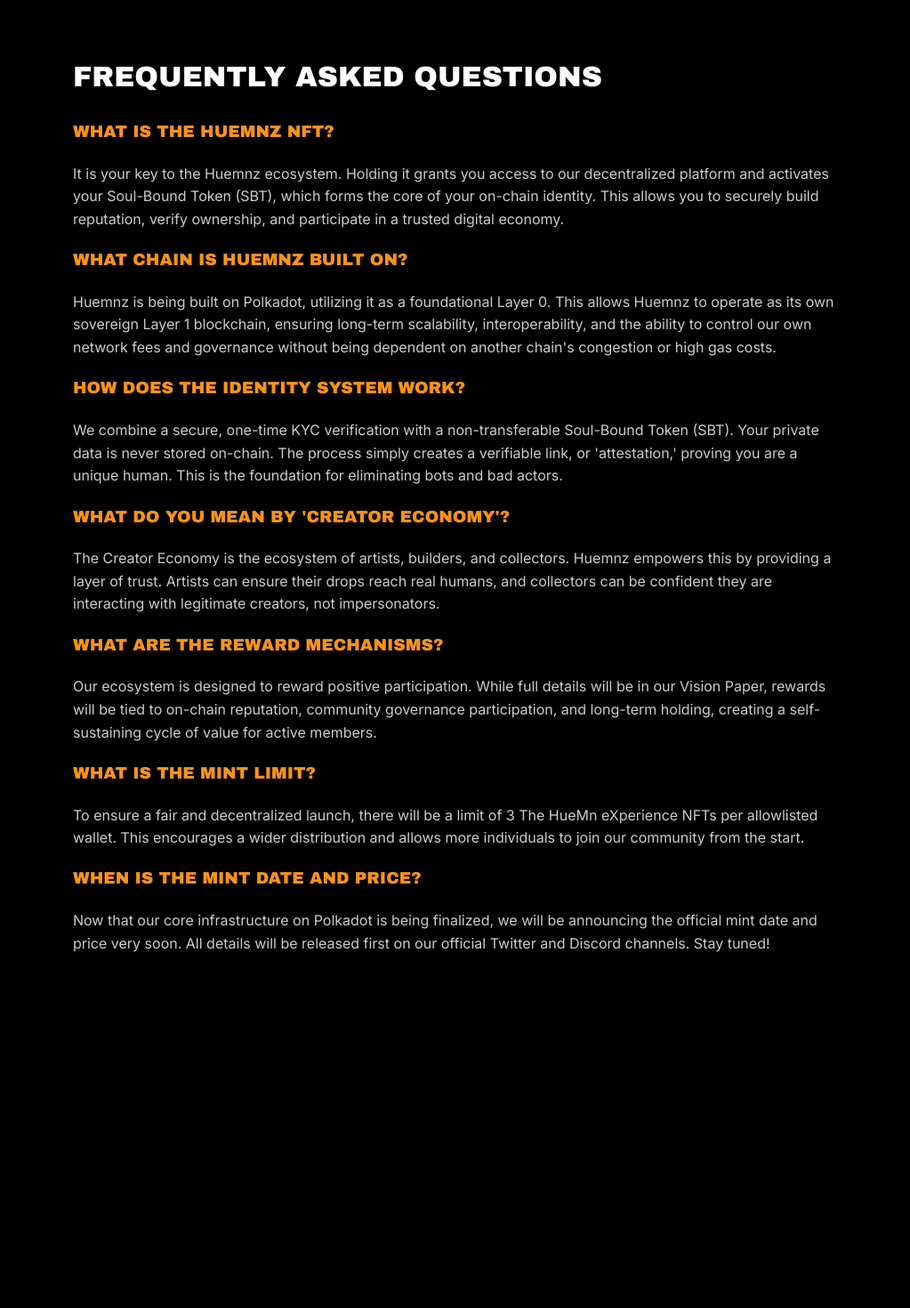
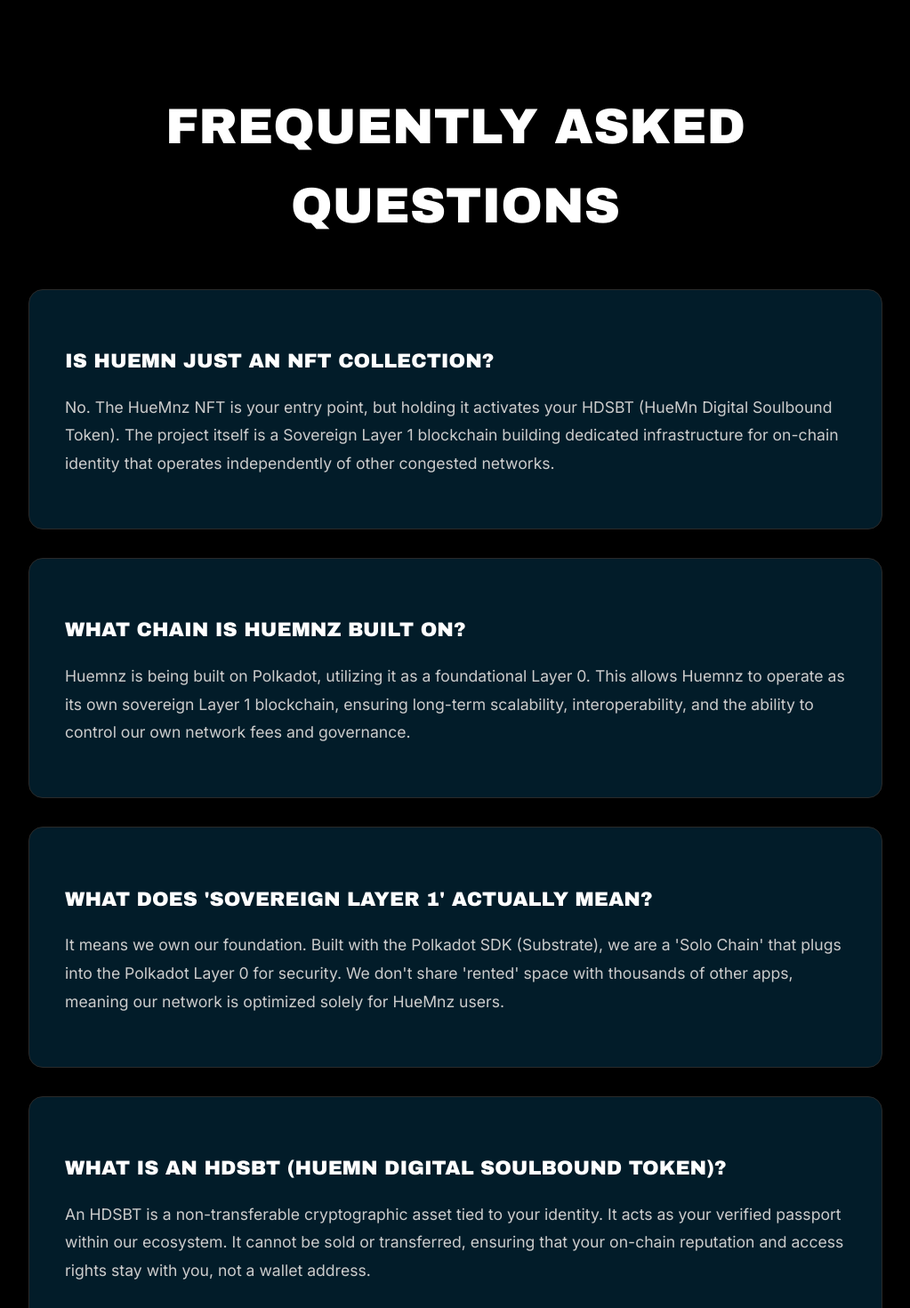
Before and after one commit to uploadnprogress/huemnz-frontend, a React (Vite) app: page /faq in a window 1280 px wide. Shown: the part 140-1610 px from the top of the page at 89% size, without its empty margins (128-1151 px from the left). Before the commit the page ends 1329 px from the top, so only its background shows below. Built offline with nearby package versions, Linux system fonts and the light colour scheme.

Commit message:
Final: Site-wide consistent theme, vertical socials, and merged technical/narrative copy

```diff
--- a/src/Homepage.module.css
+++ b/src/Homepage.module.css
@@ -1,12 +1,53 @@
+/* ===== GLOBAL VARIABLES ===== */
+:root {
+  --bg: #000000;
+  --text: #e0e0e0;
+  --accent: #007BFF;
+  --game: #F7931A;
+  --border: #2a2a2a;
+  --bg-blueish: #021c29;
+}
+
 .container {
   max-width: 100%;
   margin: 0 auto;
-  background-color: #000000;
-  color: #e0e0e0;
+  background-color: var(--bg);
+  color: var(--text);
   overflow-x: hidden;
 }
 
-/* Visibility Fixes */
+/* ===== WINNER BANNER ===== */
+@keyframes pulseGlow {
+  0% { box-shadow: 0 0 5px rgba(40, 167, 69, 0.2); }
+  50% { box-shadow: 0 0 20px rgba(40, 167, 69, 0.5); }
+  100% { box-shadow: 0 0 5px rgba(40, 167, 69, 0.2); }
+}
+
+.winnerBanner {
+  background: linear-gradient(90deg, #28a745, #20c997);
+  text-align: center;
+  margin: 2rem auto;
+  max-width: 1200px;
+  border-radius: 8px;
+  border: 1px solid #28a745;
+  animation: pulseGlow 4s infinite ease-in-out;
+}
+.winnerBanner a {
+  display: block;
+  padding: 0.75rem 1rem;
+  color: #ffffff;
+  text-decoration: none;
+  font-weight: 600;
+}
+
+/* ===== SECTIONS ===== */
+.welcomeSection, .missionSection, .roadmapSection, .teamSection {
+  max-width: 1200px;
+  margin: 0 auto;
+  padding: 6rem 2rem;
+  text-align: center;
+}
+
 .mainTitle, .sectionTitle, .cardTitle, .memberTitle, .footerLogo {
   color: #ffffff !important;
 }
@@ -15,46 +56,45 @@
   color: #cccccc !important;
 }
 
-/* MISSION TILES - GRID LOGIC */
+/* MISSION GRID */
 .missionGrid {
   display: grid;
-  grid-template-columns: repeat(3, 1fr); /* Horizontal on Desktop */
+  grid-template-columns: repeat(3, 1fr);
   gap: 1.5rem;
   text-align: left;
 }
 
-/* Vertical Stack for Mobile */
+.missionCard {
+  background-color: var(--bg-blueish);
+  border: 1px solid var(--border);
+  padding: 2.5rem;
+  border-radius: 12px;
+  display: flex;
+  flex-direction: column;
+  height: 100%;
+}
+.missionCard h3 { color: var(--game); margin-bottom: 1rem; font-size: 1.6rem; }
+
 @media (max-width: 768px) {
-  .missionGrid {
-    grid-template-columns: 1fr !important;
-  }
+  .missionGrid { grid-template-columns: 1fr !important; }
+  .welcomeSection h1 { font-size: 2.5rem; }
 }
 
-.welcomeSection, .missionSection, .roadmapSection, .teamSection {
-  max-width: 1200px;
-  margin: 0 auto;
-  padding: 6rem 2rem;
-  text-align: center;
-}
-
-.missionCard {
-  background-color: #021c29;
-  border: 1px solid #2a2a2a;
-  padding: 2rem;
-  border-radius: 12px;
-}
-
+/* CAROUSEL */
 .carouselSection {
   padding: 4rem 2rem;
   background-color: #121212;
+  margin-bottom: 6rem;
+  overflow: hidden;
 }
-
 .carouselImage {
   width: 100%;
   height: auto;
   border-radius: 8px;
+  border: 1px solid var(--border);
 }
 
+/* TEAM SECTION */
 .teamGrid {
   display: grid;
   grid-template-columns: repeat(auto-fit, minmax(250px, 1fr));
@@ -62,51 +102,39 @@
   max-width: 900px;
   margin: 0 auto;
 }
-
-/* Update these specific sections in HomePage.module.css */
-
-/* Update these specific sections in HomePage.module.css */
+.teamMember img {
+  width: 200px; height: 200px;
+  object-fit: cover;
+  border-radius: 50%;
+  border: 2px solid var(--border);
+  margin-bottom: 1rem;
+}
 
 .memberSocials {
   display: flex;
-  flex-direction: column; /* Stack vertically */
-  align-items: center;    /* Center the links */
-  gap: 12px;              /* Space between links */
+  flex-direction: column;
+  align-items: center;
+  gap: 12px;
   margin-top: 15px;
 }
 
 .socialLink {
-  color: #F7931A !important; /* Yellowish-gold color */
+  color: var(--game) !important;
   text-decoration: none;
   font-weight: 600;
-  font-size: 0.95rem;
   display: flex;
   align-items: center;
   gap: 8px;
-  transition: opacity 0.3s ease;
 }
 
-.socialLink:hover {
-  opacity: 0.8;
-}
+/* SUBMISSION FORM */
+.submissionSection { padding: 5rem 2rem; text-align: center; max-width: 800px; margin: 0 auto; }
+.artForm { display: flex; flex-direction: column; gap: 1rem; margin-top: 2rem; }
+.formInput, .formTextarea { padding: 1rem; border-radius: 8px; border: 1px solid var(--border); background: #000; color: #fff; }
+.primaryButton { padding: 1rem; background-color: var(--accent); color: white; border: none; border-radius: 8px; cursor: pointer; font-weight: bold; }
 
-.missionCard {
-  background-color: #021c29;
-  border: 1px solid #2a2a2a;
-  padding: 2.5rem;
-  border-radius: 12px;
-  display: flex;
-  flex-direction: column;
-  height: 100%; /* Makes all cards in a row the same height */
-}
-
-.cardBody {
-  color: #cccccc !important;
-  line-height: 1.6;
-  text-align: left; /* Better readability for longer text */
-}
-
-.footer { background-color: #050505; padding: 4rem 2rem 2rem; text-align: center; }
+/* FOOTER */
+.footer { background-color: #050505; padding: 4rem 2rem 2rem; border-top: 1px solid var(--border); text-align: center; }
 .footerLinks { display: flex; gap: 2rem; justify-content: center; margin-bottom: 20px; }
-.footerLinks span { cursor: pointer; color: #fff; }
 .socialIcons { display: flex; gap: 1.5rem; justify-content: center; }
+.socialIcons a { color: #fff; font-size: 1.5rem; }
--- a/src/pages/AboutPage.jsx
+++ b/src/pages/AboutPage.jsx
@@ -12,23 +12,30 @@ function AboutPage() {
     >
       <h1>The Genesis of Huemnz</h1>
       <div className={styles.content}>
-        <h2>A Necessary Disruption</h2>
+        <div>
+          <h2>A Necessary Revolution</h2>
           <p>
-          Huemnz wasn't born from a desire to launch another digital collectible. It was forged from the frustrating reality of the Web3 space: a world of infinite potential built on a foundation of digital quicksand.
+            Huemnz wasn't born from a desire to launch another digital collectible. It was forged from the frustrating reality of the Web3 space: a world of infinite potential built on digital quicksand. We saw brilliant builders and artists lose everything to impersonation and Sybil attacks because the industry prioritized anonymity over accountability.
           </p>
+        </div>
+        <div>
+          <h2>Foundational Independence</h2>
           <p>
-          As the founder, I watched brilliant artists lose their credibility to impersonators and savvy investors lose their fortunes to rudimentary scams. We celebrated ownership but neglected identity. We built decentralized economies on centralized points of failure. The promise of Web3 was being undermined by its own "digital frailty." This had to change.
+            We are here to move the industry toward true digital independence. By leveraging the <strong>Polkadot SDK</strong>, we’ve engineered a custom environment that puts the human first. We believe your digital identity should be your property—unbreakable, unstealable, and undeniable.
           </p>
-        <h2>The New Standard: Identity as a Foundation</h2>
+        </div>
+        <div>
+          <h2>Built-in Security</h2>
           <p>
-          We are here to introduce a new standard. Huemnz is the infrastructure for a more secure and equitable creator economy. We believe the future of digital interaction isn't just about faster transactions; it's about **provable reputation**.
+            The art is the key, but the code is the lock. Every line of our custom Layer 1 is designed to empower the creator and protect the collector. We established a foundational "Proof of Personhood" that gives you a cryptographic key to navigate the digital world with confidence.
           </p>
+        </div>
+        <div>
+          <h2>The Visionary Core</h2>
           <p>
-          By creating a synergistic link between a secure, one-time verification and a non-transferable Soul-Bound Token (SBT), Huemnz establishes a foundational "Proof of Personhood." This isn't about exposing your private data; it's about giving you a cryptographic key that says "I am me," which you can use to navigate the digital world with unprecedented security and confidence.
+            The art, beautifully crafted by our visionary artist, is the symbol of your entry into this ecosystem. Together, the founder's technical architecture and the artist's aesthetic vision are building a more secure, more trustworthy, and more <em>human</em> digital future.
           </p>
-        <p>
-          The art, beautifully crafted by our visionary artist, is the key to this new ecosystem. It is a symbol of your entry into a more secure, more trustworthy, and more *human* digital future.
-        </p>
+        </div>
       </div>
     </motion.div>
   );
--- a/src/pages/ContentPage.module.css
+++ b/src/pages/ContentPage.module.css
@@ -1,20 +1,67 @@
 .container {
-  max-width: 900px;
+  max-width: 1000px;
   margin: 0 auto;
-  padding: 100px 20px;
+  padding: 120px 20px;
   background-color: #000;
   min-height: 100vh;
 }
 
-.container h1, .container h2 {
+.container h1 {
   color: #ffffff !important;
+  font-size: 3.5rem;
+  text-align: center;
+  margin-bottom: 3rem;
+}
+
+.subtitle {
+  color: #a0a0a0 !important;
+  font-size: 1.3rem;
+  text-align: center;
+  margin-bottom: 4rem;
+  font-style: italic;
+}
+
+.content, .faqList {
+  display: flex;
+  flex-direction: column;
+  gap: 2rem;
+}
+
+.content > div, .faqItem, .contentBlock {
+  background-color: #021c29;
+  border: 1px solid #2a2a2a;
+  padding: 2.5rem;
+  border-radius: 16px;
+  box-shadow: 0 4px 20px rgba(0, 0, 0, 0.5);
+}
+
+.container h2, .faqItem h3 {
+  color: #F7931A !important;
+  margin-bottom: 1.5rem;
+  font-size: 1.8rem;
 }
 
 .container h3 {
-  color: #F7931A !important;
+  color: #ffffff !important;
+  margin-bottom: 0.75rem;
+  font-size: 1.4rem;
 }
 
 .container p, .container li {
   color: #cccccc !important;
-  line-height: 1.6;
+  line-height: 1.8;
+  font-size: 1.1rem;
 }
+
+.container ul {
+  padding-left: 1.5rem;
+  margin-top: 1rem;
+}
+
+.container li {
+  margin-bottom: 1rem;
+}
+
+.container strong {
+  color: #F7931A;
+}
--- a/src/pages/FAQPage.jsx
+++ b/src/pages/FAQPage.jsx
@@ -4,32 +4,48 @@ import styles from './ContentPage.module.css';
 
 const faqs = [
   {
-    q: "What is The HueMnz NFT?",
-    a: "It is your key to the Huemnz ecosystem. Holding it grants you access to our decentralized platform and activates your Soul-Bound Token (SBT), which forms the core of your on-chain identity. This allows you to securely build reputation, verify ownership, and participate in a trusted digital economy."
+    q: "Is HueMn just an NFT collection?",
+    a: "No. The HueMnz NFT is your entry point, but holding it activates your HDSBT (HueMn Digital Soulbound Token). The project itself is a Sovereign Layer 1 blockchain building dedicated infrastructure for on-chain identity that operates independently of other congested networks."
   },
   {
     q: "What chain is Huemnz built on?",
-    a: "Huemnz is being built on Polkadot, utilizing it as a foundational Layer 0. This allows Huemnz to operate as its own sovereign Layer 1 blockchain, ensuring long-term scalability, interoperability, and the ability to control our own network fees and governance without being dependent on another chain's congestion or high gas costs."
+    a: "Huemnz is being built on Polkadot, utilizing it as a foundational Layer 0. This allows Huemnz to operate as its own sovereign Layer 1 blockchain, ensuring long-term scalability, interoperability, and the ability to control our own network fees and governance."
   },
-    {
+  {
+    q: "What does 'Sovereign Layer 1' actually mean?",
+    a: "It means we own our foundation. Built with the Polkadot SDK (Substrate), we are a 'Solo Chain' that plugs into the Polkadot Layer 0 for security. We don't share 'rented' space with thousands of other apps, meaning our network is optimized solely for HueMnz users."
+  },
+  {
+    q: "What is an HDSBT (HueMn Digital Soulbound Token)?",
+    a: "An HDSBT is a non-transferable cryptographic asset tied to your identity. It acts as your verified passport within our ecosystem. It cannot be sold or transferred, ensuring that your on-chain reputation and access rights stay with you, not a wallet address."
+  },
+  {
     q: "How does the identity system work?",
-    a: "We combine a secure, one-time KYC verification with a non-transferable Soul-Bound Token (SBT). Your private data is never stored on-chain. The process simply creates a verifiable link, or 'attestation,' proving you are a unique human. This is the foundation for eliminating bots and bad actors."
+    a: "We combine a secure, one-time KYC verification with a non-transferable Soul-Bound Token (SBT). Your private data is never stored on-chain. The process creates a verifiable link, or 'attestation,' proving you are a unique human. This is the foundation for eliminating bots and bad actors."
   },
-    {
+  {
+    q: "How do you handle KYC without storing my data?",
+    a: "We use the Substrate Identity Pallet. A trusted third-party Registrar verifies your documentation off-chain and issues an on-chain 'Judgment.' The blockchain only sees a 'Verified' status; it never touches your personal files."
+  },
+  {
+    q: "Why Polkadot instead of an Ethereum L2?",
+    a: "L2s are subject to the 'landlord' rules of their L1. By building on Polkadot as a Layer 0, we get the absolute sovereignty to customize our chain logic via Pallets while maintaining massive shared security from the relay chain."
+  },
+  {
     q: "What do you mean by 'Creator Economy'?",
     a: "The Creator Economy is the ecosystem of artists, builders, and collectors. Huemnz empowers this by providing a layer of trust. Artists can ensure their drops reach real humans, and collectors can be confident they are interacting with legitimate creators, not impersonators."
   },
-    {
+  {
     q: "What are the reward mechanisms?",
-    a: "Our ecosystem is designed to reward positive participation. While full details will be in our Vision Paper, rewards will be tied to on-chain reputation, community governance participation, and long-term holding, creating a self-sustaining cycle of value for active members."
+    a: "Our ecosystem is designed to reward positive participation. Rewards will be tied to on-chain reputation, community governance participation, and long-term holding, creating a self-sustaining cycle of value for active members."
   },
   {
     q: "What is the mint limit?",
-    a: "To ensure a fair and decentralized launch, there will be a limit of 3 The HueMn eXperience NFTs per allowlisted wallet. This encourages a wider distribution and allows more individuals to join our community from the start."
+    a: "To ensure a fair and decentralized launch, there will be a limit of 3 The HueMn eXperience NFTs per allowlisted wallet. This encourages a wider distribution and prevents bot-driven concentration."
   },
   {
     q: "When is the mint date and price?",
-    a: "Now that our core infrastructure on Polkadot is being finalized, we will be announcing the official mint date and price very soon. All details will be released first on our official Twitter and Discord channels. Stay tuned!"
+    a: "Now that our core infrastructure on Polkadot is being finalized, we will be announcing the official mint date and price very soon. All details will be released first on our official Twitter and Discord channels."
   }
 ];
 
--- a/src/pages/VisionPage.jsx
+++ b/src/pages/VisionPage.jsx
@@ -1,6 +1,6 @@
 import React from 'react';
 import { motion } from 'framer-motion';
-import styles from './ContentPage.module.css'; // We will use a shared style for content pages
+import styles from './ContentPage.module.css';
 
 function VisionPage() {
   return (
@@ -14,41 +14,52 @@ function VisionPage() {
       <p className={styles.subtitle}>Building the Foundational Trust Layer for the Next Generation of the Internet</p>
 
       <div className={styles.content}>
+        <div>
           <h2>Executive Summary</h2>
           <p>
-          The promise of Web3—decentralized ownership, transparent systems, and user sovereignty—is fundamentally constrained by a single, unsolved problem: the absence of a reliable and private identity layer. Huemnz is a Layer 1 protocol built on Polkadot, designed to solve this problem by creating a new foundation for on-chain trust through a synergistic combination of one-time identity verification (KYC) and non-transferable Soul-Bound Tokens (SBTs). This paper outlines the architecture, economic model, and future-proofing strategies designed to empower a secure creator economy, reward positive participation, and establish a new standard for digital interaction.
+            The promise of Web3—decentralized ownership, transparent systems, and user sovereignty—is fundamentally constrained by a single, unsolved problem: the absence of a reliable and private identity layer. Huemnz is a Layer 1 protocol built on Polkadot, designed to solve this problem by creating a new foundation for on-chain trust through a synergistic combination of one-time identity verification (KYC) and non-transferable Soul-Bound Tokens (SBTs).
           </p>
+        </div>
 
+        <div>
           <h2>1. The Problem: Digital Frailty</h2>
           <p>
-          Anonymity, while a powerful feature, has created an environment of "digital frailty" where bad actors can thrive. This systemic weakness hinders mainstream adoption and erodes trust. The core issues are:
+            Anonymity, while a powerful feature, has created an environment of "digital frailty" where bad actors can thrive. This systemic weakness hinders mainstream adoption and erodes trust.
           </p>
           <ul>
-          <li><strong>Sybil Attacks & Unfair Launches:</strong> A single actor controlling thousands of wallets can manipulate governance votes, exploit allowlist opportunities, and make fair distribution impossible.</li>
-          <li><strong>Impersonation & Fraud:</strong> Without provable identity, anyone can copy a project's art and social media, creating convincing scams that defraud honest community members and tarnish a creator's reputation.</li>
-          <li><strong>Lack of Persistent Reputation:</strong> Your on-chain history is tied to a transferable wallet, not to you as an individual. If your wallet is compromised, your reputation is lost. There is no mechanism to build lasting on-chain trust that can move with you across platforms.</li>
+            <li><strong>Sybil Attacks:</strong> Actors controlling thousands of wallets can manipulate governance and exploit opportunities.</li>
+            <li><strong>Impersonation:</strong> Scammers defraud honest members by copying projects, tarnishing creator reputations.</li>
+            <li><strong>Lack of Persistent Reputation:</strong> On-chain history is tied to transferable wallets, not the individual.</li>
           </ul>
-
-        <h2>2. The Huemnz Solution: Provable Identity</h2>
-        <div className={styles.contentBlock}>
-            <h3>2.1 The Two Pillars: SBTs and Privacy-Preserving Verification</h3>
-            <p>Our solution is not just an NFT collection; it's a new protocol built on two pillars. First, a **Soul-Bound Token (SBT)**, a non-transferable token that acts as a permanent anchor for your on-chain identity. Second, a **one-time, privacy-preserving verification process**. Your personal data is never stored on-chain. The process only generates a cryptographic "attestation" confirming you are a unique human, which is then linked to your SBT. This establishes "Proof of Personhood" without sacrificing privacy.</p>
-        </div>
-        <div className={styles.contentBlock}>
-            <h3>2.2 The Technical Foundation: Polkadot Layer 1</h3>
-            <p>Huemnz is not just a dApp; it is its own Layer 1 blockchain, built as a parachain on the Polkadot network. Using Polkadot as a "Layer 0" provides us with shared security and interoperability while giving us the sovereignty to control our own destiny. This future-proofs the ecosystem, allowing us to set our own transaction fees, govern our own upgrades, and avoid the congestion and limitations of other networks.</p>
         </div>
 
+        <div>
+          <h2>2. The Bedrock: Beyond Smart Contracts</h2>
+          <p>
+            Most projects are tenants on rented land. HueMn is building the bedrock. We are utilizing the <strong>Polkadot SDK (Substrate)</strong> to launch a Sovereign Layer 1 blockchain. By utilizing Polkadot as a Layer 0 security provider, we inherit multi-billion dollar shared security while maintaining 100% control over our runtime logic.
+          </p>
+        </div>
 
-        <h2>3. The Ecosystem: How We Reward and Empower</h2>
+        <div>
+          <h2>3. The Identity Stack: HDSBT & Pallets</h2>
+          <p>Our "Proof of Personhood" is built into the chain's core through custom Substrate Pallets:</p>
+          <ul>
+            <li><strong>The HDSBT Pallet:</strong> A custom non-transferable token standard—the HueMn Digital Soulbound Token. Your HDSBT is anchored to your on-chain identity and cannot be traded or stolen.</li>
+            <li><strong>The Registrar System:</strong> Utilizing Substrate’s native Identity Pallet for privacy-preserving KYC where a "Judgment" is issued on-chain, proving you are human without exposing documents.</li>
+          </ul>
+        </div>
+
+        <div>
+          <h2>4. The Ecosystem Flywheel</h2>
           <p>
-          With a foundation of trust, a new economic model becomes possible. This is the Huemnz Flywheel.
+            With a foundation of trust, we build the rails for a verified creator economy where bots are mathematically impossible and gas fees are stable.
           </p>
           <ul>
-            <li><strong>For Creators:</strong> Launch projects with confidence. Gate sales to "Verified Huemnz," instantly eliminating bots. Build a loyal following based on genuine interaction and protect your intellectual property from impersonators.</li>
-            <li><strong>For Collectors:</strong> Participate in a fair and secure marketplace. Know that the artist you're buying from is legitimate. Build your own on-chain reputation as a discerning collector, which in turn unlocks early access and other benefits within the ecosystem.</li>
-            <li><strong>On-Chain Reward Mechanisms:</strong> The Huemnz protocol will feature a native token designed to reward value-additive behavior. Staking, participating in governance votes that shape the future of the chain, and curating quality content will all generate on-chain rewards, creating a powerful incentive for users to act as good stewards of the ecosystem.</li>
+            <li><strong>For Creators:</strong> Launch projects with confidence, gating sales to "Verified Huemnz" to eliminate bots.</li>
+            <li><strong>For Collectors:</strong> Participate in a secure marketplace, building a portable, persistent reputation.</li>
+            <li><strong>Rewards:</strong> A native token designed to reward value-additive behavior, such as staking and governance participation.</li>
           </ul>
+        </div>
       </div>
     </motion.div>
   );
```
Also changed, not shown: src/pages/HomePage.jsx (+6 -6 lines). Lines whose indentation alone changed are shown as unchanged.
